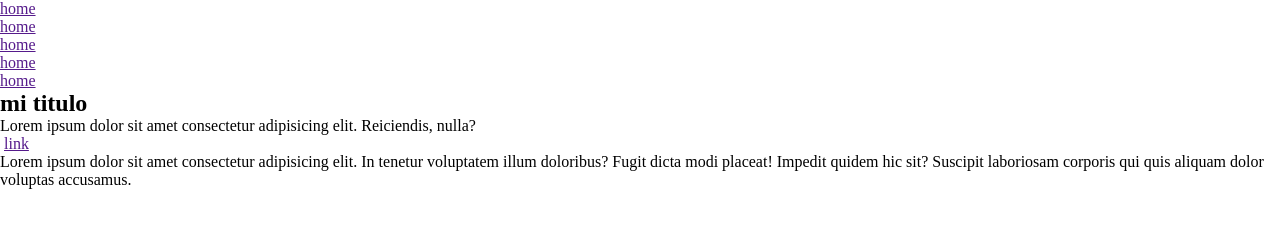
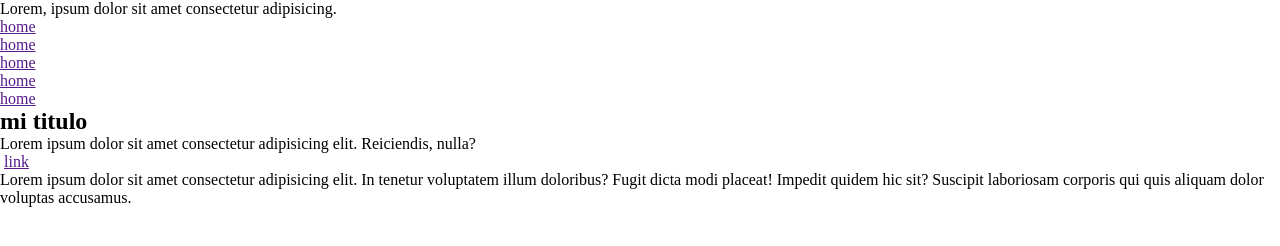
Before and after one commit to Sebastianavilaa/proyecto-coder, a plain HTML site: page index.html in a window 1280 px wide. Drawn offline with Linux system fonts and the light colour scheme.

Commit message:
agrego el section desde el pasado

```diff
--- a/index.html
+++ b/index.html
@@ -7,6 +7,9 @@
     <title>clase github</title>
 </head>
 <body>
+    <section>
+        <p>Lorem, ipsum dolor sit amet consectetur adipisicing.</p>
+    </section>
     <header>
         <nav>
             <ul>
```
